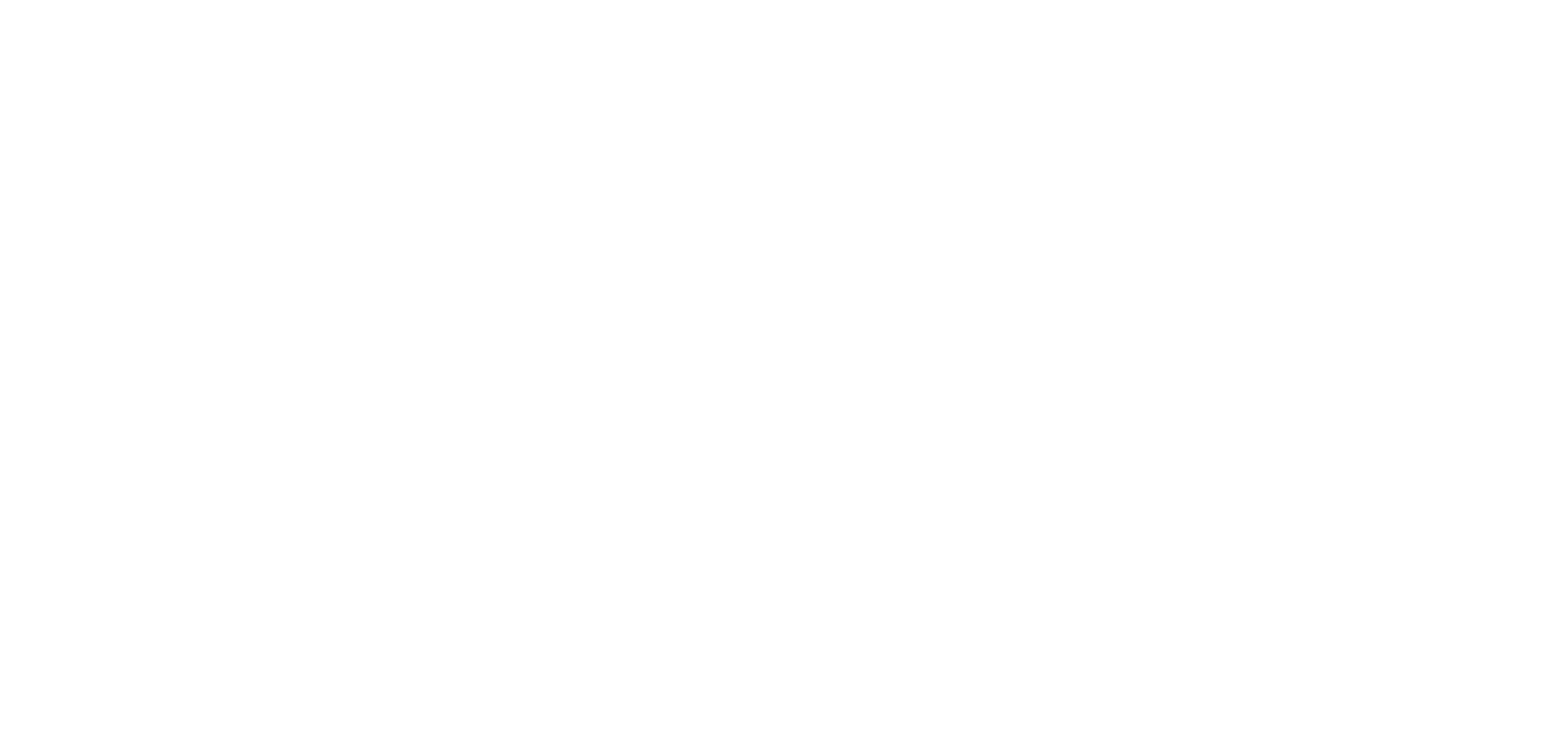
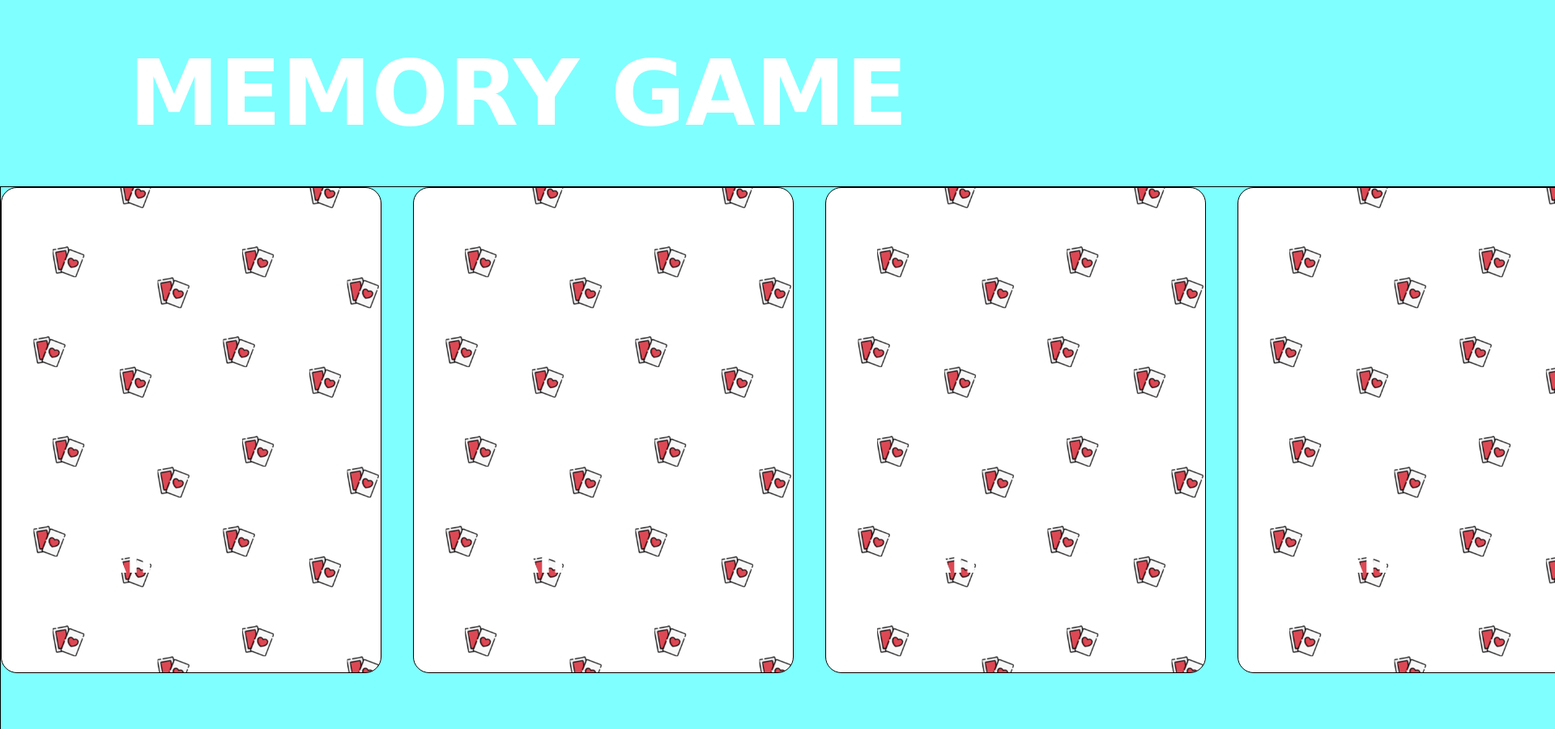
Before and after one commit to NoeFabris/html-css-memory, a plain HTML site: page index.html in a window 1280 px wide. Shown: the top 900 px of the page at 81% size, 1920 px wide, since content can reach past the window. Before the commit the page ends 800 px from the top, so only its background shows below. Drawn offline with Linux system fonts and the light colour scheme; a web font is replaced by a local one.

Commit message:
Aggiunta Riga 1

```diff
--- a/index.html
+++ b/index.html
@@ -4,9 +4,37 @@
     <meta charset="UTF-8">
     <meta http-equiv="X-UA-Compatible" content="IE=edge">
     <meta name="viewport" content="width=device-width, initial-scale=1.0">
-    <title>Document</title>
+    <link rel="preconnect" href="https://fonts.gstatic.com">
+    <link rel="stylesheet" href="style.css">
+    <link href="https://fonts.googleapis.com/css2?family=Akaya+Telivigala&display=swap" rel="stylesheet">
+    <title> Memory</title>
 </head>
 <body>
+    <header>
+        <h1>MEMORY GAME</h1>
+    </header>
 
+    <main class="wrapper border">
+
+        <section class="row clearfix">
+
+            <div class="box border">
+                <h2>Air Baloon</h2>
+            </div>
+            <div class="box central fix border">
+                <h2>Air Baloon</h2>
+            </div>
+            <div class="box central border">
+                <h2>Air Baloon</h2>
+            </div>
+            <div class="box border">
+                <h2>Air Baloon</h2>
+            </div>
+
+    </main>
+
+    <footer>
+        <h2>From Team Boolean</h2>
+    </footer>
 </body>
 </html>
--- a/style.css
+++ b/style.css
@@ -2,4 +2,84 @@
     margin: 0;
     padding: 0;
     box-sizing: border-box;
+    font-family: 'Akaya Telivigala', cursive;
 }
+body{
+    background-color: rgb(127, 255, 255);
+}
+header h1{
+    color: white;
+    font-size: 7rem;
+    text-align: center;
+    padding: 50px;
+}
+.wrapper{
+    width: 2000px;
+    height: 2000px;
+    margin: auto;
+}
+.clearfix{
+    clear: both;
+    content: "";
+    display: table;
+}
+.row{
+    width: 100%;
+    height: calc(100% / 3);
+}
+.box{
+    float: left;
+    background-image: url(img/pattern.png);
+    color: white;
+    width: 470px;
+    height: 600px;
+    background-size: contain;
+    border-radius: 20px;
+    position: relative;
+}
+.central{
+    margin: 0 39px 0 39px;
+}
+.fix{
+    margin-right: 0;
+}
+div img{
+    min-width: 85%;
+    min-height: 85%;
+}
+.box:hover{
+    background-image: url(img/noun_air_balloon_3134741.png);
+    background-color: white;
+    background-position: center;
+    background-repeat: no-repeat;
+    color: violet;
+}
+.box h2{
+    display: inherit;
+    position: absolute;
+    bottom: 0px;
+    transform: translate(-50%,-50%);
+    left: 50%;
+    font-size: 3rem;
+}
+
+
+
+
+
+
+
+
+
+footer{
+    text-align: center;
+    padding: 30px;
+}
+
+
+
+
+/* utility classes */
+.border{
+    border: 1px solid black;
+}
```
Also changed, not shown: img/noun_Bicycle_3134821.png (added), img/noun_Cruise_Ship_3134824.png (added), img/noun_Submarine_3134738.png (added), img/noun_Tractor_3134797.png (added), img/noun_Tram_3134750.png (added), img/noun_air_balloon_3134741.png (added), img/pattern.png (added), 1 other file.
